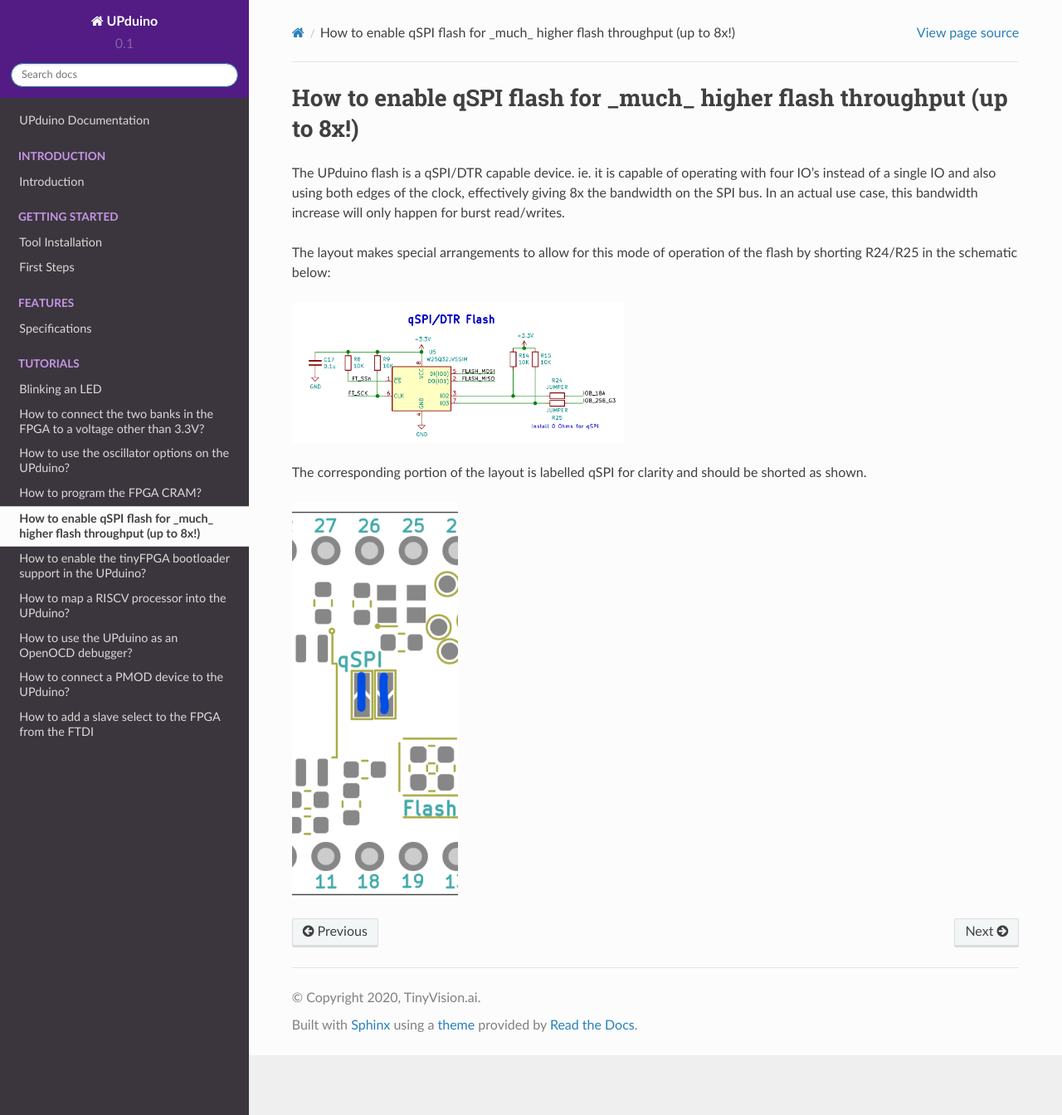
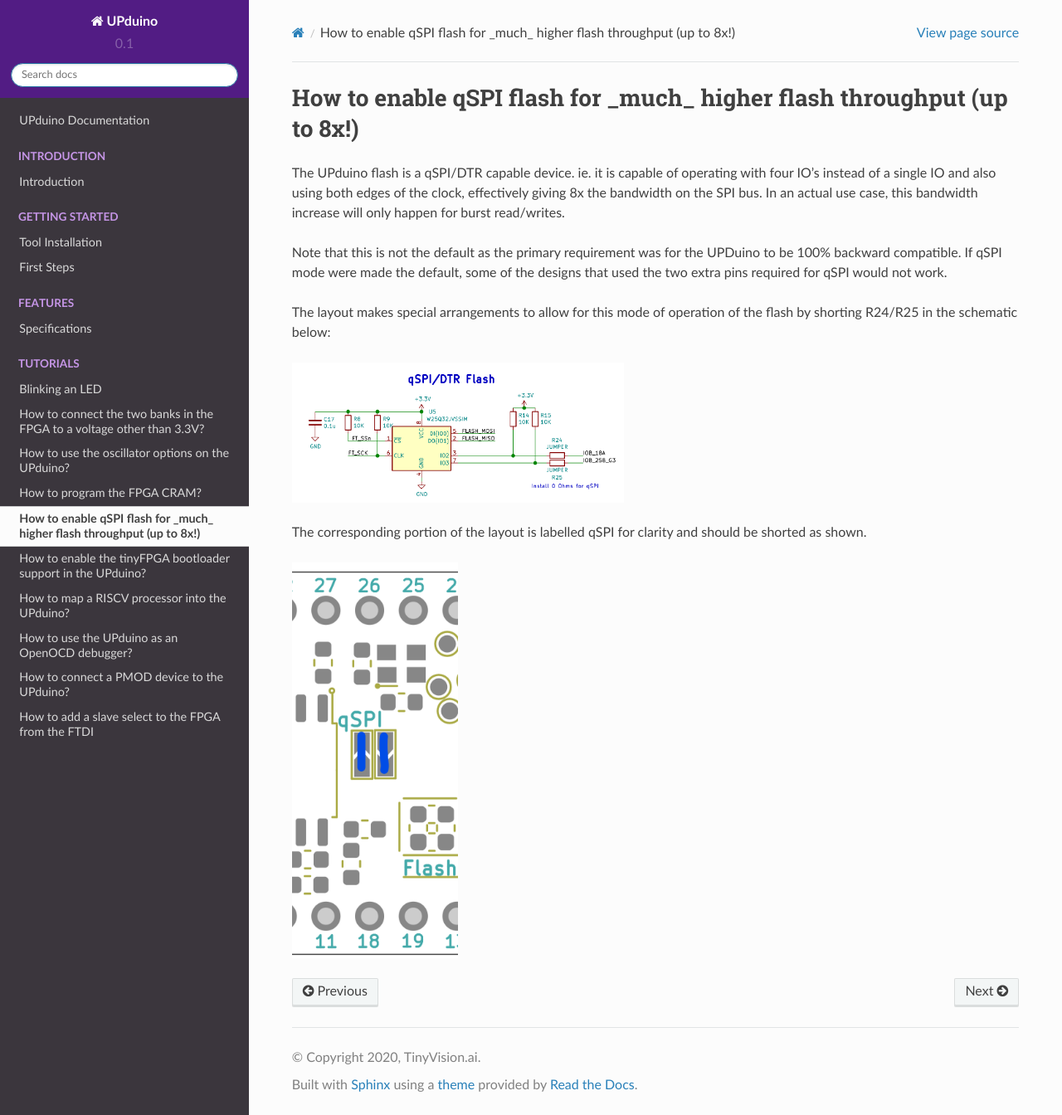
Before and after one commit to tinyvision-ai-inc/UPduino-v3.0, a Sphinx documentation site: the page built from docs/source/tutorials/qspi_flash.rst, in a window 1280 px wide and 1344 px high. Shown: the whole window at 83% size. Built offline with Sphinx 7.4.7 and the Read the Docs theme 2.0.0, drawn with Linux system fonts in a browser that asks for light colours; pages that are not in the unit, such as notebooks, are missing from menus.

Commit message:
Update qspi_flash.rst
Added notes for why qSPI isnt a default based on Chuck Pateros feedback.

```diff
--- a/docs/source/tutorials/qspi_flash.rst
+++ b/docs/source/tutorials/qspi_flash.rst
@@ -2,6 +2,8 @@
 ====
 
 The UPduino flash is a qSPI/DTR capable device. ie. it is capable of operating with four IO's instead of a single IO and also using both edges of the clock, effectively giving 8x the bandwidth on the SPI bus. In an actual use case, this bandwidth increase will only happen for burst read/writes.
+
+Note that this is not the default as the primary requirement was for the UPDuino to be 100% backward compatible. If qSPI mode were made the default, some of the designs that used the two extra pins required for qSPI would not work.
 
 The layout makes special  arrangements to allow for this mode of operation of the flash by shorting R24/R25 in the schematic below:
 
```
